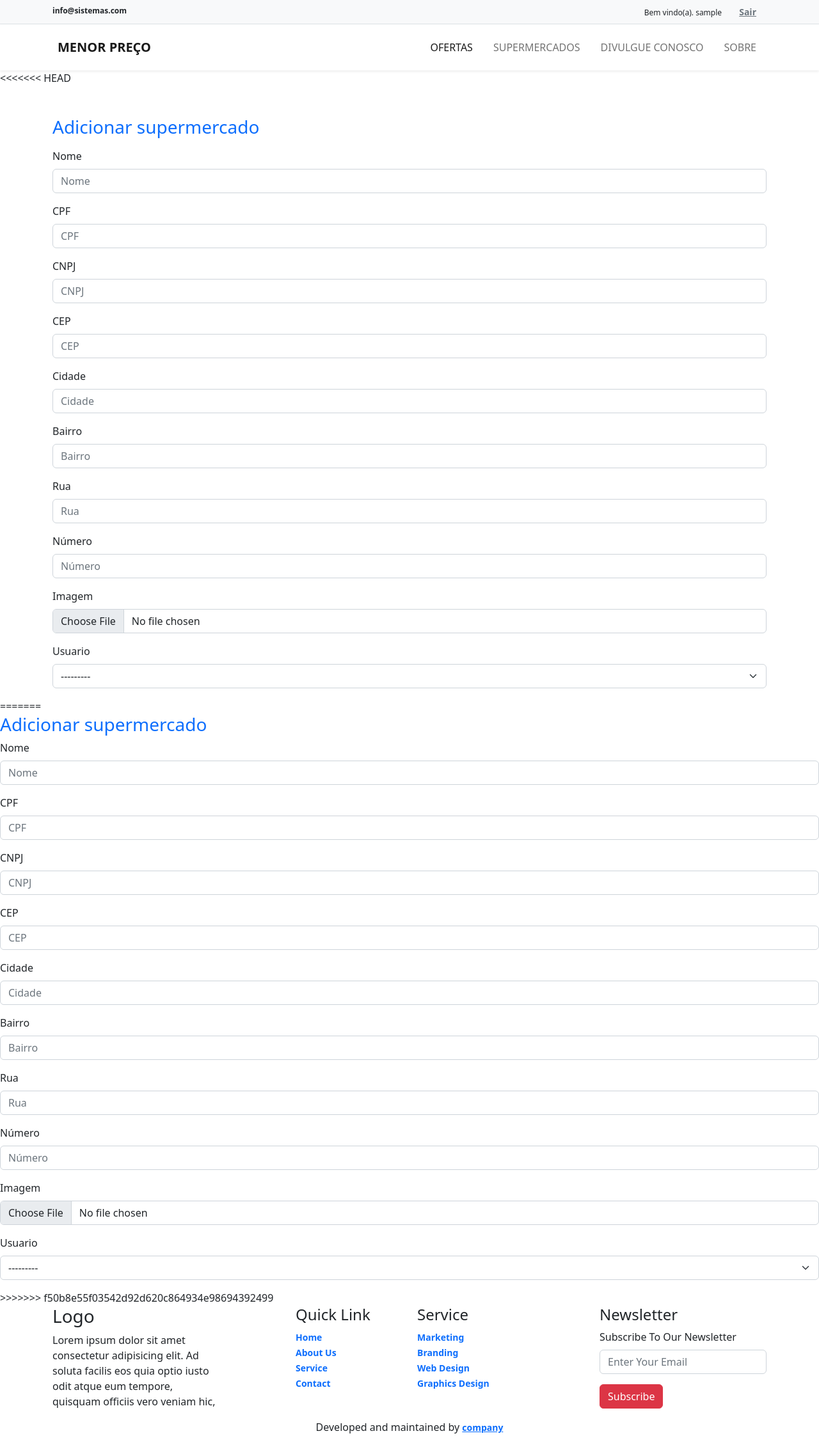
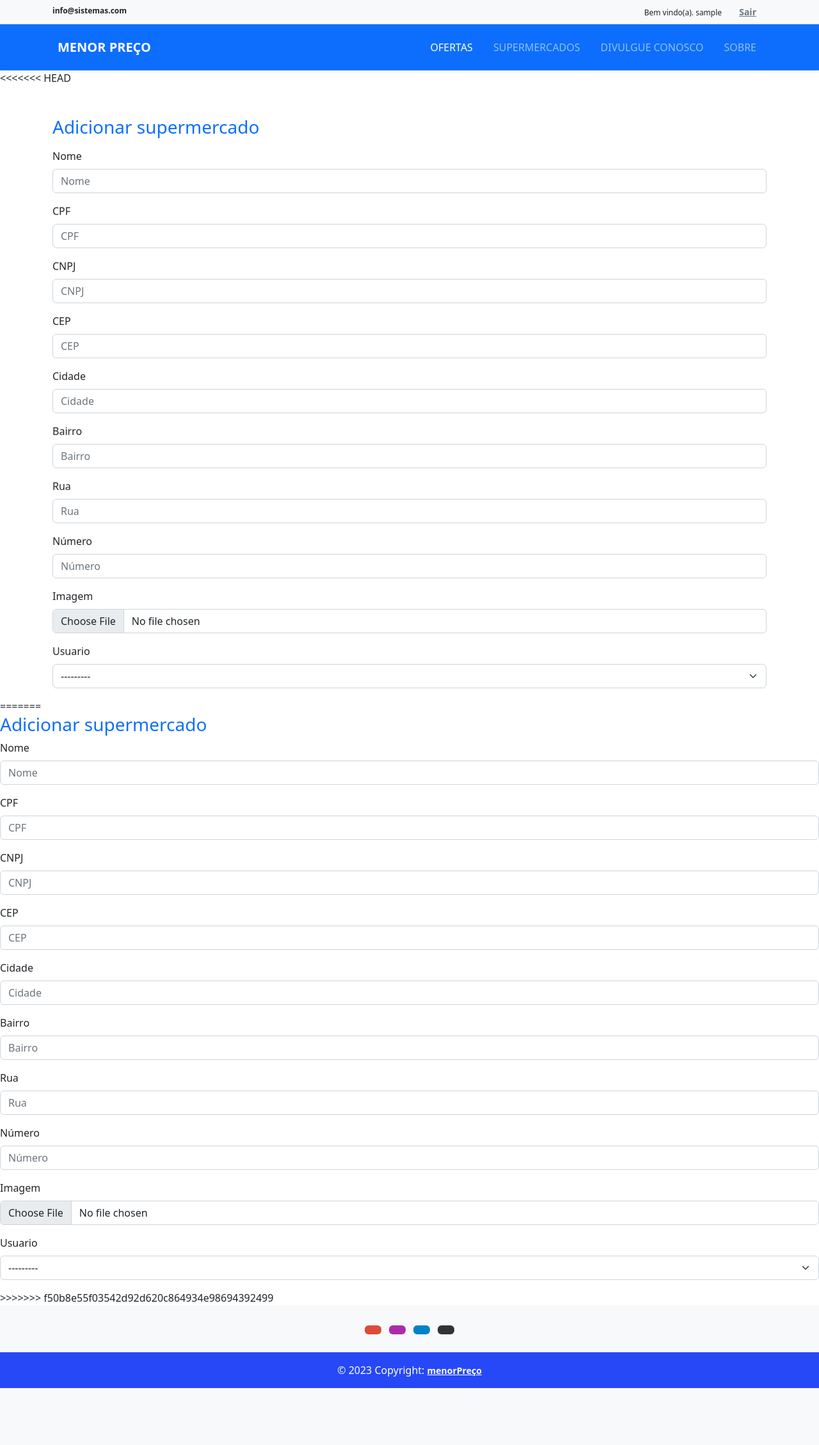
Before and after one commit to GuilhermeFonseca10/menorPreco, a Django app: page /supermercado/cad in a window 1280 px wide. Shown: the whole page at 64% size. After the commit the page ends 2170 px from the top, so only its background shows below. Run offline with Django 4.2, Linux system fonts and the light colour scheme; the visitor is signed in with stand-in values (Sample User, id 1); data comes from the database, SQL or seed files in the repository; some libraries are stand-ins or nearby versions.

Commit message:
editando template home

```diff
--- a/templates/base.html
+++ b/templates/base.html
@@ -28,7 +28,6 @@
             Bem vindo(a). {{user}}</span>
 
           <span class="me-3"><i class="fa-solid fa-file  text-muted me-2"></i><a class="text-muted"
-
               href="{%url 'logout' %}">Sair</a></span>
 
           {%else%}
@@ -46,29 +45,17 @@
     </div>
   </div>
   </div>
-  <nav class="navbar navbar-expand-lg bg-white sticky-top navbar-light p-3 shadow-sm">
+
+  <nav class="navbar navbar-expand-lg bg-primary sticky-top navbar-dark p-3 shadow-sm">
     <div class="container">
-      <a class="navbar-brand" href="{%url 'home'%}"><i class="fa-solid fa-shop me-2"></i> <strong>MENOR PREÇO</strong></a>
+      <a class="navbar-brand" href="{%url 'home'%}"><i class="fa-solid fa-shop me-2"></i> <strong>MENOR
+          PREÇO</strong></a>
       <button class="navbar-toggler" type="button" data-bs-toggle="collapse" data-bs-target="#navbarNavDropdown"
         aria-controls="navbarNavDropdown" aria-expanded="false" aria-label="Toggle navigation">
         <span class="navbar-toggler-icon"></span>
       </button>
 
-      <!-- <div class="mx-auto my-3 d-lg-none d-sm-block d-xs-block">
-          <div class="input-group">
-            <span class="border-warning input-group-text bg-warning text-white"><i class="fa-solid fa-magnifying-glass"></i></span>
-            <input type="text" class="form-control border-warning" style="color:#7a7a7a">
-            <button class="btn btn-warning text-white">Procurar</button>
-          </div>
-        </div> -->
       <div class=" collapse navbar-collapse" id="navbarNavDropdown">
-        <!-- <div class="ms-auto d-none d-lg-block">
-            <div class="input-group">
-              <span class="border-warning input-group-text bg-warning text-white"><i class="fa-solid fa-magnifying-glass"></i></span>
-              <input type="text" class="form-control border-warning" style="color:#7a7a7a">
-              <button class="btn btn-warning text-white">Search</button>
-            </div>
-          </div> -->
         <ul class="navbar-nav ms-auto ">
           <li class="nav-item">
             <a class="nav-link mx-2 text-uppercase active" aria-current="page" href="#">Ofertas</a>
@@ -89,71 +76,36 @@
 
   {% block 'body' %}{% endblock%}
 
-    <footer class="">
-      <div class="container">
-        <div class="row">
-          <div class="col-xl-3 col-lg-4 col-md-6">
-            <div>
-              <h3>Logo</h3>
-              <p class="mb-30 footer-desc">Lorem ipsum dolor sit amet consectetur adipisicing elit. Ad soluta facilis
-                eos quia optio iusto odit atque eum tempore, quisquam officiis vero veniam hic,</p>
+  <footer class="bg-light text-center text-white">
+    <!-- Grid container -->
+    <div class="container p-4 pb-0">
+      <!-- Section: Social media -->
+      <section class="mb-4">
+        <!-- Google -->
+        <a class="btn text-white btn-floating m-1" style="background-color: #dd4b39;" href="#!" role="button"><i
+            class="fab fa-google"></i></a>
+
+        <!-- Instagram -->
+        <a class="btn text-white btn-floating m-1" style="background-color: #ac2bac;" href="#!" role="button"><i
+            class="fab fa-instagram"></i></a>
+
+        <!-- Linkedin -->
+        <a class="btn text-white btn-floating m-1" style="background-color: #0082ca;" href="#!" role="button"><i
+            class="fab fa-linkedin-in"></i></a>
+        <!-- Github -->
+        <a class="btn text-white btn-floating m-1" style="background-color: #333333;" href="#!" role="button"><i
+            class="fab fa-github"></i></a>
+      </section>
+      <!-- Section: Social media -->
     </div>
+    <!-- Grid container -->
+
+    <!-- Copyright -->
+    <div class="text-center p-3" style="background-color: #2748F6;">
+      © 2023 Copyright:
+      <a class="text-white" href="#">menorPreço</a>
     </div>
-          <div class="col-xl-2 offset-xl-1 col-lg-2 col-md-6">
-            <div class="">
-              <h4>Quick Link</h4>
-              <ul class="list-unstyled">
-                <li>
-                  <a href="#" class="text-decoration-none">Home</a>
-                </li>
-                <li>
-                  <a href="#" class="text-decoration-none">About Us</a>
-                </li>
-                <li>
-                  <a href="#" class="text-decoration-none">Service</a>
-                </li>
-                <li>
-                  <a href="#" class="text-decoration-none">Contact</a>
-                </li>
-              </ul>
-            </div>
-          </div>
-          <div class="col-xl-3 col-lg-3 col-md-6">
-            <div>
-              <h4>Service</h4>
-              <ul class="list-unstyled">
-                <li>
-                  <a href="#" class="text-decoration-none">Marketing</a>
-                </li>
-                <li>
-                  <a href="#" class="text-decoration-none">Branding</a>
-                </li>
-                <li>
-                  <a href="#" class="text-decoration-none">Web Design</a>
-                </li>
-                <li>
-                  <a href="#" class="text-decoration-none">Graphics Design</a>
-                </li>
-              </ul>
-            </div>
-          </div>
-          <div class="col-xl-3 col-lg-3 col-md-6">
-            <div>
-              <h4>Newsletter</h4>
-              <div>
-                <label for="Newsletter" class="form-label">Subscribe To Our Newsletter</label>
-                <input type="text" class="form-control" Placeholder="Enter Your Email">
-                <button class="btn btn-danger mt-3">Subscribe</button>
-              </div>
-            </div>
-          </div>
-        </div>
-        <div class="d-flex justify-content-center">
-          <div class="copyright">
-            <p>Developed and maintained by <a href="#" target="_blank">company</a></p>
-          </div>
-        </div>
-      </div>
+    <!-- Copyright -->
   </footer>
 
 
```
Also changed, not shown: apps/core/static/core/core.css (+10 -0 lines), apps/core/templates/core/home.html (+25 -0 lines). Lines whose indentation alone changed are shown as unchanged.
